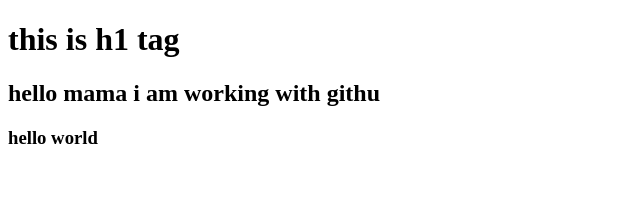
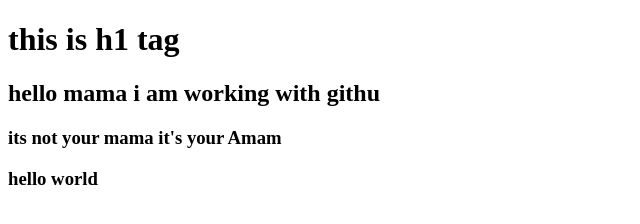
Before and after one commit to MorsalinKhan/my-first-website, a plain HTML site: page index.html in a window 1280 px wide. Shown: the whole page, without its empty margins (0-640 px from the left). Drawn offline with Linux system fonts and the light colour scheme.

Commit message:
Update index.html

```diff
--- a/index.html
+++ b/index.html
@@ -9,6 +9,7 @@
 <body>
     <h1>this is h1 tag</h1>
 <h2>hello mama i am working with githu</h2>
+    <h3>its not your mama it's your Amam</h3>
 <h3>hello world</h3>
 </body>
 </html>
```
